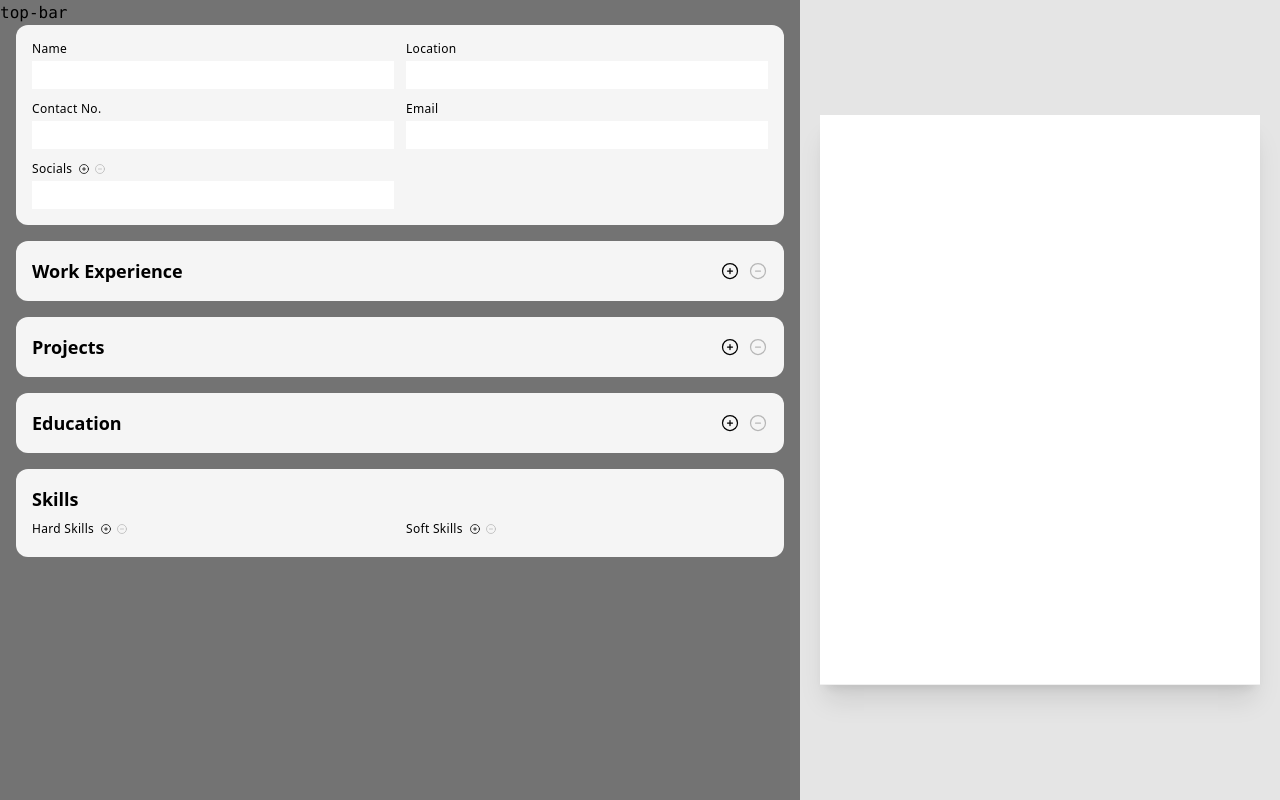
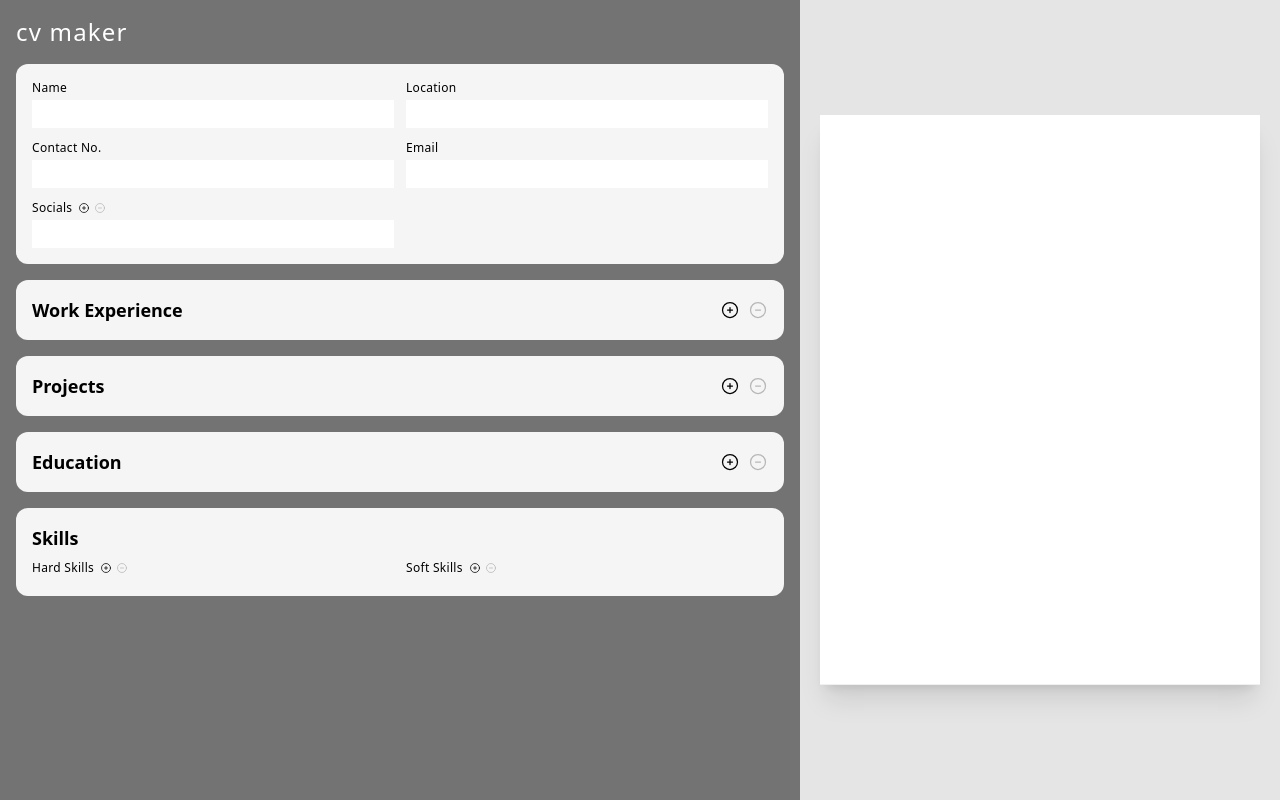
Before and after one commit to mark-P0/cv-maker, a React (Vite) app: page / in a window 1280 px wide. Built offline with nearby package versions, Linux system fonts and the light colour scheme.

Commit message:
Add temporary header app name

```diff
--- a/src/view/components/TopBar.tsx
+++ b/src/view/components/TopBar.tsx
@@ -3,8 +3,8 @@ import React from 'react';
 export class TopBar extends React.Component {
   render() {
     return (
-      <div>
-        <code>top-bar</code>
+      <div className="p-4">
+        <h1 className="text-white text-2xl lowercase font-thin tracking-wider">CV Maker</h1>
       </div>
     );
   }
```
